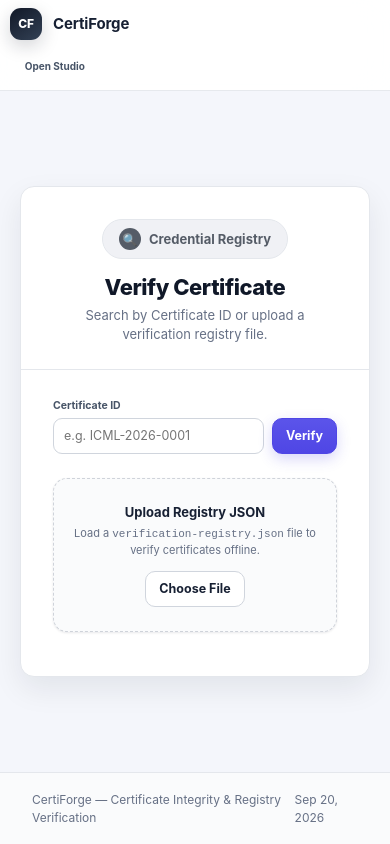
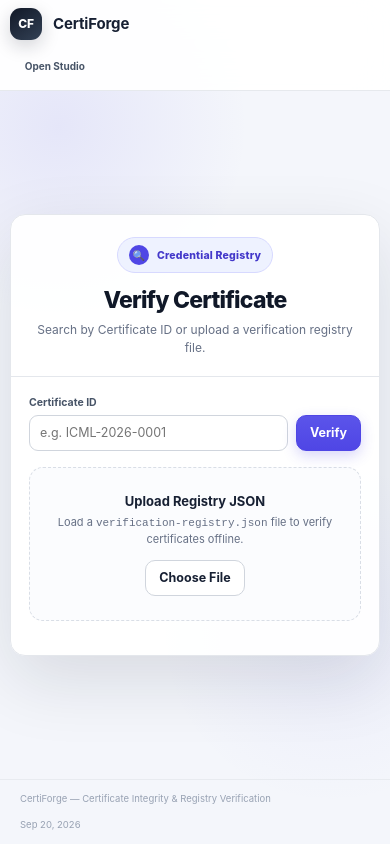
Before and after one commit to abusuraihsakhri/CertiForge, a website: page verify.html in a window 390 px wide. Drawn offline with Linux system fonts and the light colour scheme; no server answers.

Commit message:
Redesign verification portal

```diff
--- a/verify.html
+++ b/verify.html
@@ -9,37 +9,68 @@
   <link rel="stylesheet" href="css/responsive.css">
   <link rel="manifest" href="manifest.json">
   <style>
-    .verify-shell { min-height: 100vh; display: flex; flex-direction: column; background: var(--bg); }
-    .verify-main { flex: 1; display: flex; align-items: center; justify-content: center; padding: 40px 20px; }
-    .verify-card { max-width: 640px; width: 100%; background: #fff; border: 1px solid var(--line); border-radius: var(--radius); box-shadow: var(--shadow); overflow: hidden; }
-    .verify-head { padding: 32px 32px 24px; border-bottom: 1px solid var(--line); text-align: center; }
-    .status-badge { display: inline-flex; align-items: center; gap: 8px; padding: 8px 16px; border-radius: 99px; font-weight: 750; font-size: 13px; margin-bottom: 16px; }
-    .status-badge.verified { background: #e6f7ec; color: #0e7039; border: 1px solid #b7ebc7; }
-    .status-badge.failed { background: #fef1f2; color: #b42318; border: 1px solid #fecdd3; }
-    .status-badge.search { background: #f0f1f5; color: #555c67; border: 1px solid var(--line); }
-    .status-icon { width: 22px; height: 22px; border-radius: 50%; display: grid; place-items: center; font-weight: 800; font-size: 12px; }
-    .status-badge.verified .status-icon { background: #0e7039; color: #fff; }
-    .status-badge.failed .status-icon { background: #b42318; color: #fff; }
-    .status-badge.search .status-icon { background: #555c67; color: #fff; }
-    .verify-title { margin: 0 0 6px; font-size: 22px; letter-spacing: -0.02em; }
-    .verify-sub { margin: 0; color: var(--muted); font-size: 13px; line-height: 1.5; }
-    .verify-body { padding: 28px 32px; }
-    .detail-grid { display: grid; gap: 14px; }
-    .detail-item { display: flex; justify-content: space-between; align-items: baseline; padding-bottom: 12px; border-bottom: 1px solid #f0f2f5; gap: 16px; }
-    .detail-item:last-child { border-bottom: none; padding-bottom: 0; }
-    .detail-label { font-size: 11px; font-weight: 750; text-transform: uppercase; letter-spacing: 0.05em; color: var(--muted); white-space: nowrap; }
-    .detail-val { font-size: 14px; font-weight: 600; color: var(--ink); text-align: right; word-break: break-word; }
-    .detail-val.recipient-name { font-size: 17px; font-weight: 800; color: var(--accent2); }
-    .detail-val.mono { font-family: ui-monospace, SFMono-Regular, Menlo, Monaco, Consolas, monospace; font-size: 13px; font-weight: 700; }
-    .verify-footer { padding: 18px 32px; background: #fafbfc; border-top: 1px solid var(--line); display: flex; align-items: center; justify-content: space-between; font-size: 12px; color: var(--muted); }
-    .verify-search-box { margin-bottom: 24px; }
-    .verify-actions { display: flex; gap: 10px; margin-top: 24px; }
-    .security-notice { margin-top: 20px; padding: 14px 16px; background: #f8fafc; border: 1px solid var(--line); border-radius: 10px; font-size: 11px; line-height: 1.5; color: #64748b; }
-    .security-notice strong { color: #334155; }
-    @media print {
-      .topbar, .verify-footer, .verify-actions { display: none !important; }
-      .verify-main { padding: 0; }
-      .verify-card { box-shadow: none; border: 1px solid #ccc; }
+    .verify-shell{min-height:100vh;display:flex;flex-direction:column;background:
+      radial-gradient(circle at 15% 15%,rgba(79,70,229,.09),transparent 24%),
+      radial-gradient(circle at 85% 75%,rgba(99,102,241,.06),transparent 24%),
+      var(--bg)}
+    .verify-main{flex:1;display:grid;place-items:center;padding:34px 18px}
+    .verify-card{
+      width:min(720px,100%);overflow:hidden;
+      border:1px solid var(--line);border-radius:20px;background:rgba(255,255,255,.96);
+      box-shadow:0 24px 70px rgba(16,24,40,.12)
+    }
+    .verify-head{padding:28px 30px 22px;border-bottom:1px solid var(--line);text-align:center}
+    .status-badge{
+      display:inline-flex;align-items:center;gap:8px;margin-bottom:14px;
+      padding:7px 11px;border-radius:999px;font-size:10.5px;font-weight:800;letter-spacing:.02em
+    }
+    .status-badge.verified{background:#ecfdf3;color:#166534;border:1px solid #bbefc9}
+    .status-badge.failed{background:#fff1f0;color:#b42318;border:1px solid #fecdca}
+    .status-badge.search{background:var(--brand-soft);color:var(--brand-strong);border:1px solid #d7d9ff}
+    .status-icon{width:20px;height:20px;border-radius:50%;display:grid;place-items:center;font-size:10px;font-weight:900}
+    .status-badge.verified .status-icon{background:#16a34a;color:#fff}
+    .status-badge.failed .status-icon{background:#b42318;color:#fff}
+    .status-badge.search .status-icon{background:var(--brand);color:#fff}
+    .verify-title{margin:0;color:#101828;font-size:27px;line-height:1.15;letter-spacing:-.035em}
+    .verify-sub{max-width:560px;margin:7px auto 0;color:var(--muted);font-size:12px;line-height:1.55}
+    .verify-body{padding:24px 30px 28px}
+    .detail-grid{display:grid;grid-template-columns:repeat(2,minmax(0,1fr));gap:9px}
+    .detail-item{
+      min-width:0;display:block;padding:12px 13px;
+      border:1px solid var(--line);border-radius:11px;background:#fbfcfd
+    }
+    .detail-label{display:block;margin-bottom:5px;color:#98a2b3;font-size:8.5px;font-weight:800;text-transform:uppercase;letter-spacing:.08em}
+    .detail-val{display:block;color:#27364a;font-size:12.5px;font-weight:650;line-height:1.35;word-break:break-word}
+    .detail-val.recipient-name{color:var(--brand-strong);font-size:16px;font-weight:780}
+    .detail-val.mono{font-family:ui-monospace,SFMono-Regular,Menlo,Monaco,Consolas,monospace;font-size:11px}
+    .verify-search-box{margin-bottom:14px}
+    .verify-search-box .field>div{display:grid!important;grid-template-columns:minmax(0,1fr) auto;gap:8px!important}
+    .security-notice{
+      margin-top:14px;padding:12px 13px;border:1px solid #dde3ea;border-radius:10px;
+      background:#f8fafc;color:#667085;font-size:10.5px;line-height:1.5
+    }
+    .security-notice strong{color:#344054}
+    .verify-actions{display:flex;gap:8px;margin-top:16px}
+    .verify-footer{
+      padding:12px 20px;display:flex;align-items:center;justify-content:space-between;gap:12px;
+      border-top:1px solid rgba(228,231,236,.7);color:#98a2b3;font-size:9.5px
+    }
+    .verify-body .card.panel{box-shadow:none;background:#fbfcfe!important;border-color:#d9dee6!important}
+    @media(max-width:620px){
+      .verify-main{padding:18px 10px}
+      .verify-card{border-radius:15px}
+      .verify-head{padding:22px 18px 18px}
+      .verify-title{font-size:23px}
+      .verify-body{padding:18px}
+      .detail-grid{grid-template-columns:1fr}
+      .verify-actions{flex-direction:column}
+      .verify-actions .btn{width:100%}
+      .verify-footer{flex-direction:column;align-items:flex-start}
+    }
+    @media print{
+      .topbar,.verify-footer,.verify-actions{display:none!important}
+      .verify-main{padding:0}
+      .verify-card{box-shadow:none;border:1px solid #ccc}
     }
   </style>
 </head>
```
